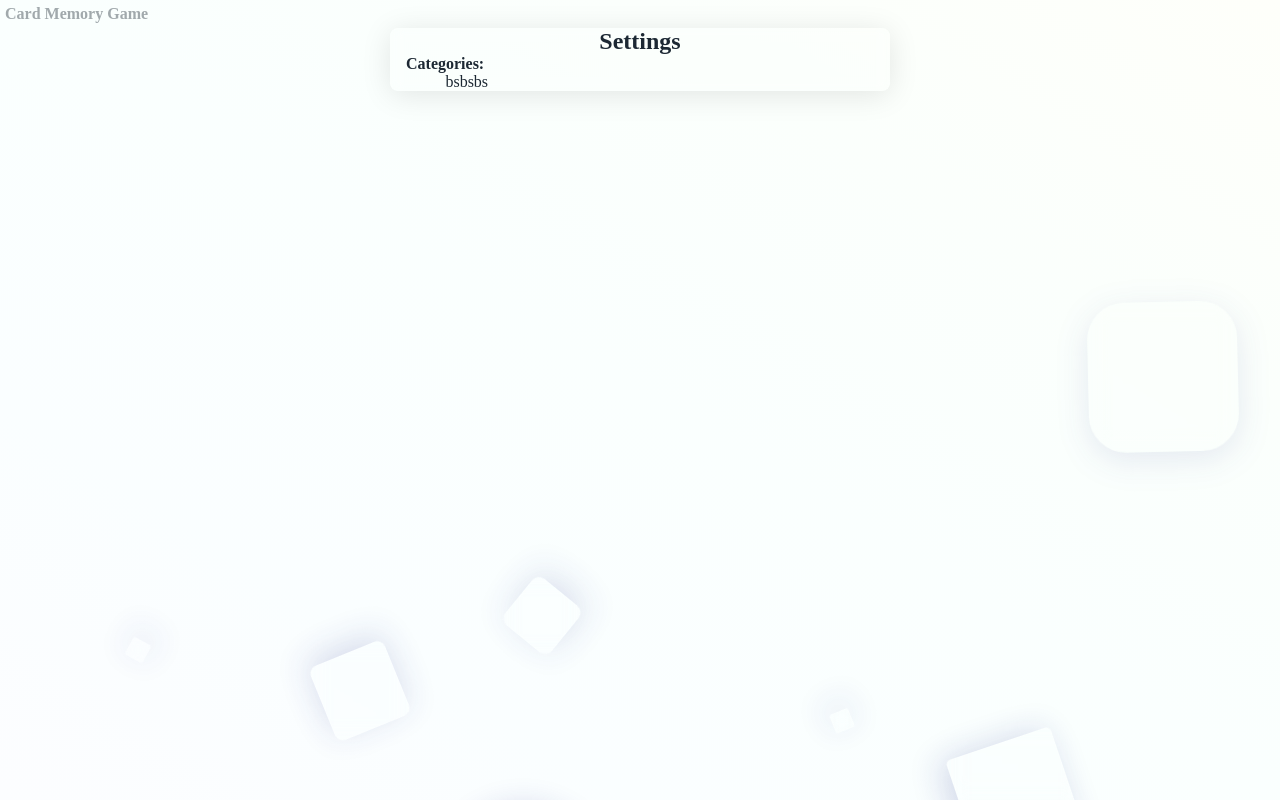
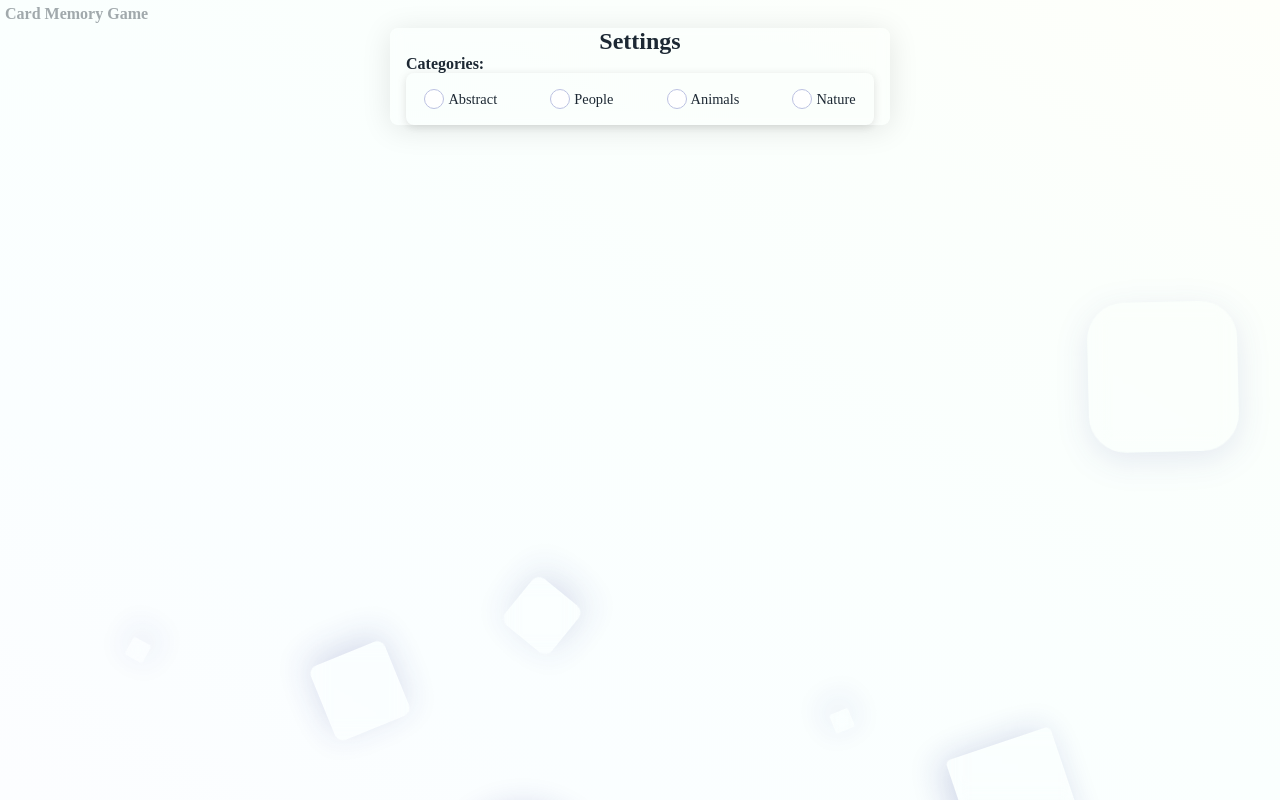
Before and after one commit to karmeensec/card-memory-game-react, a React (Vite) app: page / in a window 1280 px wide. Built offline with nearby package versions, Linux system fonts and the light colour scheme; no server answers; a web font is replaced by a local one.

Commit message:
radio button render

```diff
--- a/src/components/Settings/Settings.jsx
+++ b/src/components/Settings/Settings.jsx
@@ -1,5 +1,7 @@
 import React from 'react'
 import styles from './Settings.module.css';
+import {CATEGORIES} from './../../../constants.js';
+import RadioButton from '../RadioButton';
 
 
 const Settings = () => {
@@ -10,7 +12,14 @@ const Settings = () => {
 
         <h2>Settings</h2>
         <h4>Categories: </h4>
-        <div className={`${styles.settings}`}>bsbsbs</div>
+
+        <div className={`${styles.setting}`}>
+
+            {CATEGORIES.map( item => {
+                return <RadioButton key={item} name={item} />
+            } )}
+
+        </div>
 
     </div>
 
```
